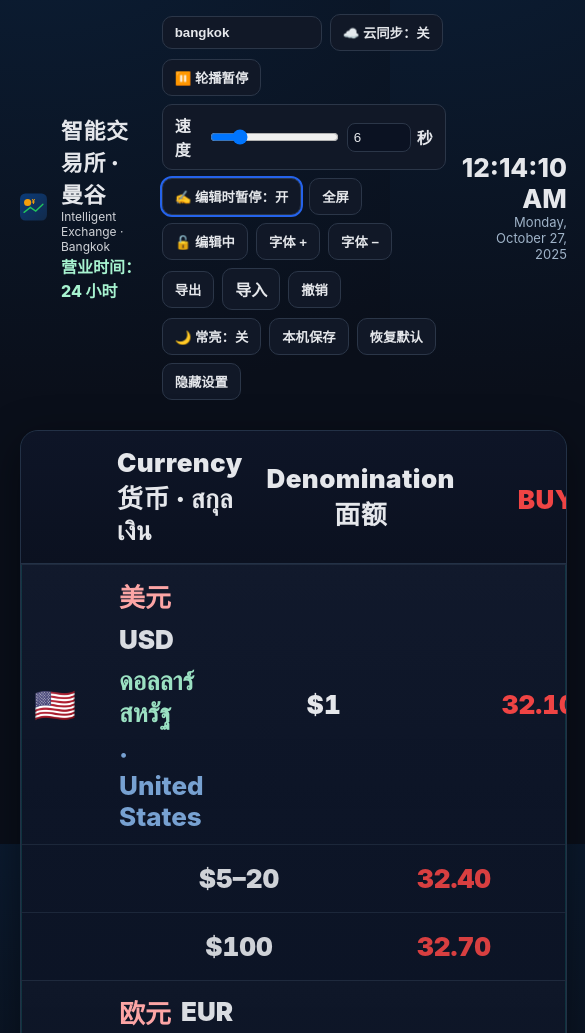
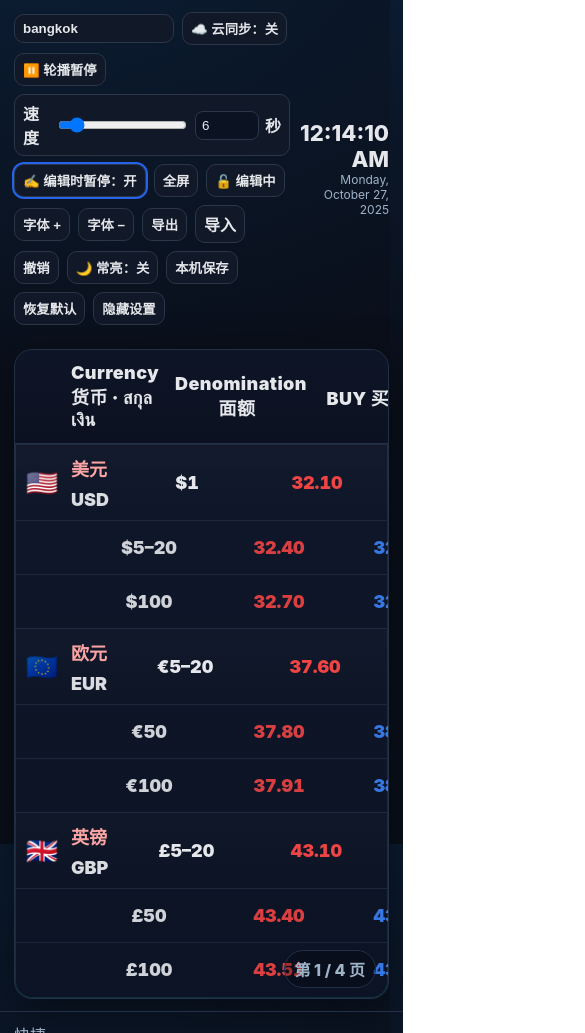
Before and after one commit to lalalala80801-rgb/zn, a plain HTML site: page index.html in a window 390 px wide. Shown: the top 1033 px of the page, 585 px wide, since content can reach past the window. Drawn offline with Linux system fonts and the light colour scheme.

Commit message:
Add files via upload

```diff
--- a/index.html
+++ b/index.html
@@ -2,8 +2,8 @@
 <html lang="zh-CN">
 <head>
 <meta charset="UTF-8" />
-<meta name="viewport" content="width=device-width,initial-scale=1" />
-<title>智能交易所 · 曼谷 · 门店专属 v2.1 · 云同步版（3国/页，默认 6 秒）</title>
+<meta name="viewport" content="width=device-width,initial-scale=1,maximum-scale=1,user-scalable=no" />
+<title>智能交易所 · 曼谷 · 云同步（门店专属 v2.2）</title>
 <style>
 :root{
   --bg:#0a0f1a; --panel:#0f172a; --panel2:#0b1324; --accent:#f59e0b;
@@ -20,74 +20,70 @@ body{
 }
 [contenteditable]{-webkit-user-select:text; user-select:text; cursor:text;}
 .wrap{display:grid;grid-template-rows:auto 1fr auto;min-height:100%}
-header{display:grid;grid-template-columns:auto 1fr auto;gap:16px;align-items:center;padding:14px 20px}
-.brand{display:flex;align-items:center;gap:14px}
-.logo{width:56px;height:56px}
-.shopname .cn{font-size:clamp(22px,2.2vw,30px);font-weight:900;letter-spacing:.5px}
+header{display:grid;grid-template-columns:auto 1fr auto;gap:16px;align-items:center;padding:12px 14px}
+.brand{display:flex;align-items:center;gap:12px}
+.logo{width:48px;height:48px}
+.shopname .cn{font-size:clamp(20px,2.1vw,28px);font-weight:900;letter-spacing:.5px}
 .shopname .en{font-size:12px;opacity:.9}
 .hours{color:#a7f3d0;font-weight:800}
 .controls{display:flex;gap:8px;flex-wrap:wrap;align-items:center}
-.btn{background:#111827;color:#e5e7eb;border:1px solid #2b3648;border-radius:10px;padding:8px 12px;font-weight:600;cursor:pointer}
+.btn{background:#111827;color:#e5e7eb;border:1px solid #2b3648;border-radius:10px;padding:7px 10px;font-weight:600;cursor:pointer}
 .btn:hover{background:#0f172a}
 .btn[aria-pressed="true"]{outline:2px solid #2563eb}
-.clock{text-align:right}.clock .time{font-size:26px;font-weight:800}.clock .date{font-size:13px;color:#9fb3c8}
-footer{display:grid;grid-template-columns:1fr auto 1fr;gap:12px;align-items:center;padding:10px 20px;border-top:1px solid #233146;color:#9fb3c8}
+.clock{text-align:right}.clock .time{font-size:22px;font-weight:800}.clock .date{font-size:12px;color:#9fb3c8}
+footer{display:grid;grid-template-columns:1fr auto 1fr;gap:10px;align-items:center;padding:10px 14px;border-top:1px solid #233146;color:#9fb3c8}
 
-.board{background:linear-gradient(180deg,var(--panel),var(--panel2));border:1px solid #233146;border-radius:var(--radius);overflow:hidden;box-shadow:var(--shadow);margin:16px 20px}
-.thead,.row{display:grid;grid-template-columns:88px 1fr 220px 210px 210px;align-items:center}
+.board{background:linear-gradient(180deg,var(--panel),var(--panel2));border:1px solid #233146;border-radius:var(--radius);overflow:hidden;box-shadow:var(--shadow);margin:12px 14px}
+.thead,.row{display:grid;grid-template-columns:80px 1fr 180px 170px 170px;align-items:center}
 .thead{background:linear-gradient(180deg,#0e1527,#0b1120);border-bottom:1px solid #233146;position:sticky;top:0;z-index:2}
-.thead div{padding:16px 8px;font-weight:900;letter-spacing:.4px}
-.th-c{font-size:28px}.th-b{font-size:28px;color:var(--buy)}.th-s{font-size:28px;color:var(--sell)} .th-d{font-size:28px}
+.thead div{padding:12px 8px;font-weight:900;letter-spacing:.4px}
+.th-c,.th-b,.th-s,.th-d{font-size:24px}
 .tb{max-height:72vh;overflow:hidden;position:relative}
 .page{overflow-y:auto;overflow-x:hidden;max-height:72vh;scroll-behavior:smooth}
 .row{border-top:1px solid var(--grid);background:transparent}
-.cell{padding:12px 10px;font-size:calc(26px * var(--fs-base))}
-.flag-left{font-size:34px; display:inline-flex; width:48px; justify-content:center; align-items:center}
-.code{display:flex;align-items:center;gap:10px;flex-wrap:wrap}
+.cell{padding:10px 8px;font-size:calc(24px * var(--fs-base))}
+.flag-left{font-size:30px; display:inline-flex; width:44px; justify-content:center; align-items:center}
+.code{display:flex;align-items:center;gap:8px;flex-wrap:wrap}
 .code .tag{font-weight:900;opacity:.95}
 .code .cn{font-weight:900;color:#fca5a5}
 .code .th{opacity:.92;color:#a7f3d0;font-weight:800}
 .code .country{opacity:.8;color:#93c5fd;font-weight:800}
+.code .country::before{content:'· ';opacity:.8;color:#93c5fd}
 .numWrap{display:flex;justify-content:center;gap:8px;align-items:center}
-.num{min-width:160px;text-align:center;font-variant-numeric:tabular-nums lining-nums;
-     padding:6px 10px;border-radius:8px;transition:background .2s ease, box-shadow .2s ease;}
+.num{min-width:140px;text-align:center;font-variant-numeric:tabular-nums lining-nums;
+     padding:6px 8px;border-radius:8px;transition:background .2s ease, box-shadow .2s ease;}
 .num:focus{background:#0b1a2e;box-shadow:0 0 0 2px #294569 inset}
-.buy{color:var(--buy);font-weight:900}.sell{color:var(--sell);font-weight:900}.denom{font-weight:900;min-width:120px;text-align:center}
+.buy{color:var(--buy);font-weight:900}.sell{color:var(--sell);font-weight:900}.denom{font-weight:900;min-width:110px;text-align:center}
 .sub{opacity:.9}
 .group-head{background:linear-gradient(180deg,rgba(255,255,255,.015),rgba(255,255,255,0));}
 .group-tail{margin-bottom:2px;}
-.page-indicator{position:absolute;right:16px;bottom:12px;color:#9fb3c8;font-weight:800;background:rgba(0,0,0,.25);padding:6px 10px;border-radius:999px;border:1px solid #223049;z-index:3}
+.page-indicator{position:absolute;right:12px;bottom:10px;color:#9fb3c8;font-weight:800;background:rgba(0,0,0,.25);padding:6px 10px;border-radius:999px;border:1px solid #223049;z-index:3}
 .hide{display:none !important}
 
-/* 右下角浮动齿轮按钮（v2.1） */
-#gearFloat{
-  position:fixed;
-  right:20px;
-  bottom:28px;
-  z-index:999;
-  background:#111827cc;
-  border:1px solid #2b3648;
-  color:#e5e7eb;
-  border-radius:50%;
-  width:58px;
-  height:58px;
-  display:flex;
-  justify-content:center;
-  align-items:center;
-  font-size:28px;
-  font-weight:700;
-  cursor:pointer;
-  transition:all .25s ease;
-  box-shadow:0 8px 20px rgba(0,0,0,.35);
+/* 右下角齿轮按钮 */
+#gearFloat{ position:fixed; right:16px; bottom:22px; z-index:999;
+  background:#111827cc; border:1px solid #2b3648; color:#e5e7eb;
+  border-radius:50%; width:52px; height:52px; display:flex; justify-content:center; align-items:center;
+  font-size:24px; font-weight:700; cursor:pointer; transition:all .25s ease; box-shadow:0 8px 20px rgba(0,0,0,.35); }
+#gearFloat:hover{ background:#1e293bcc; transform:scale(1.06); }
+.controls-hidden .page-indicator{ right:80px; }
+
+/* 移动端优化 */
+@media (max-width: 900px){
+  .thead,.row{grid-template-columns:64px 1fr 160px 140px 140px}
+  .cell{font-size:calc(22px * var(--fs-base))}
+  .th-c,.th-b,.th-s,.th-d{font-size:20px}
+  header{grid-template-columns:1fr auto;gap:10px}
+  .brand{display:none} /* 小屏默认隐藏品牌区，节省空间 */
+  .tb{max-height:70vh}
 }
-#gearFloat:hover{
-  background:#1e293bcc;
-  transform:scale(1.08);
-}
-
-/* 控件隐藏时把页码往左挪，避免与 ⚙️ 重叠 */
-.controls-hidden .page-indicator{
-  right:90px;
+@media (max-width: 600px){
+  .thead,.row{grid-template-columns:48px 1fr 140px 120px 120px}
+  .cell{font-size:calc(18px * var(--fs-base))}
+  .flag-left{width:38px;font-size:26px}
+  .code .country, .code .th{display:none} /* 极小屏隐藏泰文和国家名，只保留中文与代码 */
+  .tb{max-height:68vh}
+  .btn{padding:6px 8px}
 }
 </style>
 </head>
@@ -115,7 +111,7 @@ footer{display:grid;grid-template-columns:1fr auto 1fr;gap:12px;align-items:cent
 
       <button class="btn" id="btn-cycle-toggle" title="播放/暂停轮播">▶️ 轮播播放</button>
       <label class="btn" style="display:flex;gap:6px;align-items:center">
-        速度 <input id="speed" type="range" min="0" max="30" step="1" value="6" style="width:140px">
+        速度 <input id="speed" type="range" min="0" max="60" step="1" value="6" style="width:140px">
         <input id="speedNum" type="number" min="0" max="120" step="1" value="6" style="width:64px;background:#0b1222;color:#e5e7eb;border:1px solid #2b3648;border-radius:8px;padding:6px">
         <span id="speedLabel">秒</span>
       </label>
@@ -170,9 +166,8 @@ footer{display:grid;grid-template-columns:1fr auto 1fr;gap:12px;align-items:cent
 <script src="https://www.gstatic.com/firebasejs/10.12.0/firebase-app-compat.js"></script>
 <script src="https://www.gstatic.com/firebasejs/10.12.0/firebase-database-compat.js"></script>
 <script>
-// ✅ 使用 window.FB_CONFIG（兼容前端 <script>）
-// 注意：不要在这里使用 import/initializeApp 版本
-window.FB_CONFIG = {
+window.FB_CONFIG =
+{
   "apiKey": "AIzaSyD0dEK5P8CHdHPUBFCNLQRBlSRuCtv3GIs",
   "authDomain": "znjys-b4c98.firebaseapp.com",
   "databaseURL": "https://znjys-b4c98-default-rtdb.asia-southeast1.firebasedatabase.app",
@@ -185,12 +180,12 @@ window.FB_CONFIG = {
 </script>
 
 <script>
+
+// ====== URL & Settings ======
 const Q = new URLSearchParams(location.search);
-const ROOM_Q = Q.get('room'); // may override
+const ROOM_Q = Q.get('room');
 const TV_MODE = Q.get('tv') === '1';
 const RPP_USER = Q.get('rpp');
-
-// ===== Settings =====
 const SETTINGS_KEY = 'exchange-board-settings-v2-store';
 const DEFAULT_SETTINGS = { speed: (Q.get('cycle')? Number(Q.get('cycle')):6), pauseOnEdit: true, hiddenControls: false, fontScale: 1, locked:false, keepAwake:false, room:'bangkok' };
 let SETTINGS = {...DEFAULT_SETTINGS};
@@ -209,12 +204,14 @@ function setSpeed(sec){
 
 const S = (n)=>(+n).toFixed(2);
 const sanitize=(s)=>{ const n=parseFloat(String(s).replace(/[^0-9.\-]/g,'')); return isNaN(n)?null:Math.max(0,n); };
+
 let locked = !!SETTINGS.locked;
 let baseScale = SETTINGS.fontScale || 1;
 let currentPage = 0, pages = [], cycleTimer=null, isPausedManually=false, isEditing=false;
 let applyingRemote=false;
 
 const STORE_KEY='exchange-cloud-v1-data-store';
+
 const DEFAULT = [
   {flag:'🇺🇸', cn:'美元', th:'ดอลลาร์สหรัฐ', en:'USD', country:'United States',
     items:[ {denom:'$1', buy:32.10, sell:32.60}, {denom:'$5–20', buy:32.40, sell:32.70}, {denom:'$100', buy:32.70, sell:32.73} ]},
@@ -249,7 +246,7 @@ function buildRows(){
   const rows = [];
   DATA.forEach((g, gi)=>{
     g.items.forEach((it, si)=>{
-      rows.push({ gi, si, showHead: si===0, flag:g.flag, denom:it.denom, buy:it.buy, sell:it.sell });
+      rows.push({ gi, si, showHead: si===0 });
     });
   });
   return rows;
@@ -260,38 +257,52 @@ function drawPage(p){
   pageEl.innerHTML = '';
   rows.forEach((r, idx)=>{
     const isHead = r.showHead;
+    const g = DATA[r.gi]; const it = g.items[r.si];
     const row = document.createElement('div');
     row.className = 'row'+(isHead?' group-head':' sub')+(idx===rows.length-1?' group-tail':'');
     row.dataset.gi = r.gi; row.dataset.si = r.si;
     row.innerHTML = `
-      <div class="cell">${isHead?`<span class="flag-left">${DATA[r.gi].flag}</span>`:''}</div>
+      <div class="cell">${isHead?`<span class="flag-left ${locked?'':'edit'}" ${locked?'':'contenteditable'} data-key="flag">${g.flag}</span>`:''}</div>
       <div class="cell code">${isHead?`
-        <span class="cn">${DATA[r.gi].cn}</span>
-        <span class="tag">${DATA[r.gi].en}</span>
-        <span class="th">${DATA[r.gi].th}</span>
-        <span class="country">· ${DATA[r.gi].country}</span>`:''}
+        <span class="cn ${locked?'':'edit'}" ${locked?'':'contenteditable'} data-key="cn">${g.cn}</span>
+        <span class="tag ${locked?'':'edit'}" ${locked?'':'contenteditable'} data-key="en">${g.en}</span>
+        <span class="th ${locked?'':'edit'}" ${locked?'':'contenteditable'} data-key="th">${g.th}</span>
+        <span class="country ${locked?'':'edit'}" ${locked?'':'contenteditable'} data-key="country">${g.country}</span>`:''}
       </div>
-      <div class="cell"><div class="numWrap"><div class="num denom" ${locked?'':'contenteditable'} data-key="denom">${DATA[r.gi].items[r.si].denom}</div></div></div>
-      <div class="cell"><div class="numWrap"><div class="num buy" ${locked?'':'contenteditable'} data-key="buy">${S(DATA[r.gi].items[r.si].buy)}</div></div></div>
-      <div class="cell"><div class="numWrap"><div class="num sell" ${locked?'':'contenteditable'} data-key="sell">${S(DATA[r.gi].items[r.si].sell)}</div></div></div>
+      <div class="cell"><div class="numWrap"><div class="num denom ${locked?'':'edit'}" ${locked?'':'contenteditable'} data-key="denom">${it.denom}</div></div></div>
+      <div class="cell"><div class="numWrap"><div class="num buy ${locked?'':'edit'}" ${locked?'':'contenteditable'} data-key="buy">${S(it.buy)}</div></div></div>
+      <div class="cell"><div class="numWrap"><div class="num sell ${locked?'':'edit'}" ${locked?'':'contenteditable'} data-key="sell">${S(it.sell)}</div></div></div>
     `;
-    row.querySelectorAll('.num').forEach(el=>{
+    // 统一处理所有可编辑元素
+    row.querySelectorAll('[contenteditable]').forEach(el=>{
       el.addEventListener('focus', ()=>{ isEditing = true; if(SETTINGS.pauseOnEdit) updateCycleState(); });
       el.addEventListener('keydown', e=>{
         if(e.key==='Enter'){ e.preventDefault(); el.blur(); }
-        if(e.key==='Escape'){ e.preventDefault(); const gi=+row.dataset.gi, si=+row.dataset.si, k=el.dataset.key;
-          if(k==='denom'){ el.textContent = DATA[gi].items[si].denom; }
-          else { el.textContent = S(DATA[gi].items[si][k]); }
+        if(e.key==='Escape'){
+          e.preventDefault();
+          const gi=+row.dataset.gi, si=+row.dataset.si, k=el.dataset.key;
+          if(k==='buy' || k==='sell'){ el.textContent = S(DATA[gi].items[si][k]); }
+          else if(k==='denom'){ el.textContent = DATA[gi].items[si].denom; }
+          else { el.textContent = DATA[gi][k] || ''; }
           el.blur();
         }
       });
       el.addEventListener('blur', ()=>{
         const gi=+row.dataset.gi, si=+row.dataset.si, k=el.dataset.key;
-        if(k==='denom'){ DATA[gi].items[si].denom = (el.textContent||'').trim() || '—'; touch(); return; }
-        const v = sanitize(el.textContent);
-        if(v==null){ el.textContent = S(DATA[gi].items[si][k]); return; }
-        DATA[gi].items[si][k] = v; el.textContent = S(v); touch();
-        setTimeout(()=>{ isEditing = false; if(SETTINGS.pauseOnEdit) updateCycleState(); }, 150);
+        if(k==='buy' || k==='sell'){
+          const v = sanitize(el.textContent);
+          if(v==null){ el.textContent = S(DATA[gi].items[si][k]); return; }
+          DATA[gi].items[si][k] = v; el.textContent = S(v); touch();
+        }else if(k==='denom'){
+          DATA[gi].items[si].denom = (el.textContent||'').trim() || '—'; touch();
+        }else{
+          // 头部信息：flag/cn/en/th/country
+          DATA[gi][k] = (el.textContent||'').trim();
+          touch();
+          // 如果改了 flag/cn/... 需要把本页头部刷新
+          drawPage(currentPage);
+        }
+        setTimeout(()=>{ isEditing = false; if(SETTINGS.pauseOnEdit) updateCycleState(); }, 120);
       });
     });
     pageEl.appendChild(row);
@@ -300,22 +311,8 @@ function drawPage(p){
 
 function render(){
   const rows = buildRows();
-  pageEl.innerHTML = '';
-  const tb = document.querySelector('.tb');
-  const probe = document.createElement('div');
-  probe.className='row';
-  probe.innerHTML = `<div class="cell">🇺🇸</div><div class="cell code">美元 USD</div>
-                     <div class="cell"><div class="numWrap"><div class="num denom">样例</div></div></div>
-                     <div class="cell"><div class="numWrap"><div class="num buy">99.99</div></div></div>
-                     <div class="cell"><div class="numWrap"><div class="num sell">99.99</div></div></div>`;
-  pageEl.appendChild(probe);
-  const rowH = probe.getBoundingClientRect().height || 60;
-  pageEl.removeChild(probe);
-  const usableH = tb.getBoundingClientRect().height;
-  const autoRpp = Math.max(6, Math.floor(usableH / rowH));
   const RPP_DEFAULT = 9; // 3 countries/page
   const RPP = RPP_USER ? Math.max(3, parseInt(RPP_USER,10)) : RPP_DEFAULT;
-
   pages = [];
   for(let i=0;i<rows.length;i+=RPP){ pages.push(rows.slice(i,i+RPP)); }
   if(pages.length===0) pages=[[]];
@@ -388,7 +385,6 @@ function setControlsHidden(hide){
 }
 document.getElementById('btn-hide').onclick=()=>setControlsHidden(true);
 gear.onclick=()=>setControlsHidden(false);
-roomInput.addEventListener('change', ()=>{ SETTINGS.room = roomInput.value.trim()||'bangkok'; saveSettings(); });
 
 // 键盘
 document.addEventListener('keydown', e=>{
@@ -405,35 +401,9 @@ document.addEventListener('keydown', e=>{
 
 addEventListener('resize', ()=>render());
 
-// ====== Init ======
-function initUIFromSettings(){
-  // scale & lock
-  document.documentElement.style.setProperty('--fs-base', String(baseScale||1));
-  document.getElementById('btn-lock').textContent=locked?'🔒 已锁定':'🔓 编辑中';
-  // speed & pauseOnEdit
-  setSpeed(SETTINGS.speed);
-  pauseBtn.setAttribute('aria-pressed', SETTINGS.pauseOnEdit?'true':'false');
-  pauseBtn.textContent = `✍️ 编辑时暂停：${SETTINGS.pauseOnEdit?'开':'关'}`;
-  // controls hidden?
-  setControlsHidden(SETTINGS.hiddenControls || false);
-  // wake lock
-  if(SETTINGS.keepAwake) setWake(true);
-}
+// ====== Cloud sync (Firebase) ======
+let cloudOn=false, app=null, db=null, ref=null;
 
-function pushNow(){ /* cloud version will override */ }
-
-(function init(){
-  const saved = localStorage.getItem(STORE_KEY);
-  if(saved){ try{ DATA = JSON.parse(saved) || DATA; }catch{} }
-  render();
-  document.getElementById('updated').textContent = new Date().toLocaleString();
-  if(TV_MODE){ locked=true; SETTINGS.locked=true; saveSettings(); document.getElementById('btn-lock').textContent='🔒 已锁定'; setControlsHidden(true); }
-  initUIFromSettings();
-})();
-</script>
-
-<script>
-let cloudOn=false, app=null, db=null, ref=null;
 function cloudEnable(on){
   if(on===cloudOn) return;
   if(on){
@@ -457,16 +427,24 @@ function cloudEnable(on){
   }
 }
 function pushNow(){ if(!cloudOn || !ref) return; ref.set({ data: DATA, updated: Date.now() }); }
-
-// 房间名变化时若在云端模式则重连
+document.getElementById('btn-cloud').onclick=()=>cloudEnable(!cloudOn);
 document.getElementById('room').addEventListener('change', ()=>{ if(cloudOn){ cloudEnable(false); cloudEnable(true); } });
 
-// 初始化：URL 带 cloud=1 则自动连接
-(function(){
-  const auto = new URLSearchParams(location.search).get('cloud')==='1';
-  const btn = document.getElementById('btn-cloud');
-  btn.onclick=()=>cloudEnable(!cloudOn);
-  if(auto) cloudEnable(true);
+// ====== Init ======
+(function init(){
+  const saved = localStorage.getItem(STORE_KEY);
+  if(saved){ try{ DATA = JSON.parse(saved) || DATA; }catch{} }
+  render();
+  document.getElementById('updated').textContent = new Date().toLocaleString();
+  if(TV_MODE){ locked=true; SETTINGS.locked=true; saveSettings(); document.getElementById('btn-lock').textContent='🔒 已锁定'; setControlsHidden(true); }
+  // apply settings
+  document.documentElement.style.setProperty('--fs-base', String(baseScale||1));
+  setSpeed(SETTINGS.speed);
+  pauseBtn.setAttribute('aria-pressed', SETTINGS.pauseOnEdit?'true':'false');
+  pauseBtn.textContent = `✍️ 编辑时暂停：${SETTINGS.pauseOnEdit?'开':'关'}`;
+  if(SETTINGS.keepAwake) setWake(true);
+  // auto connect?
+  if(Q.get('cloud')==='1') cloudEnable(true);
 })();
 </script>
 
```
